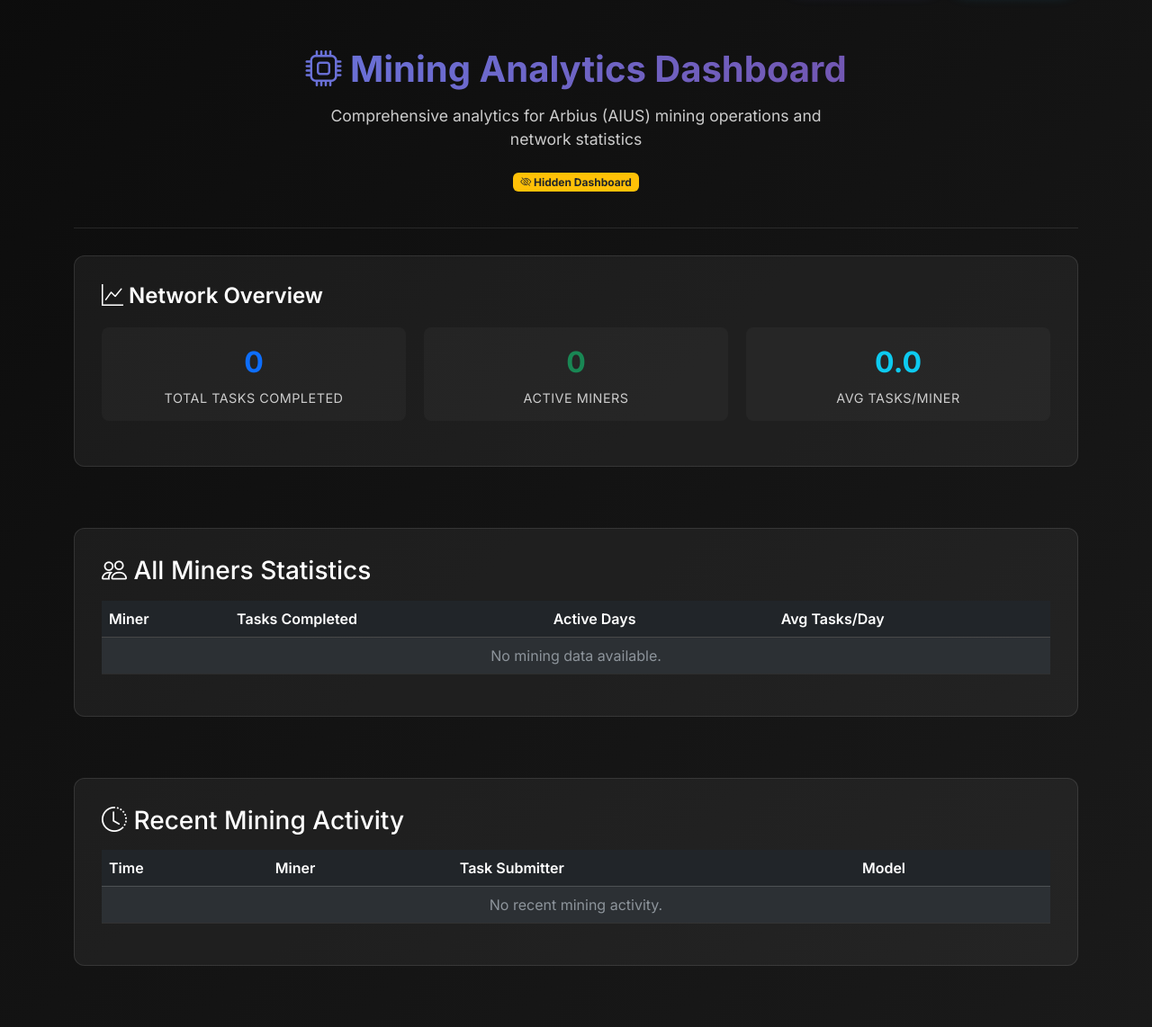
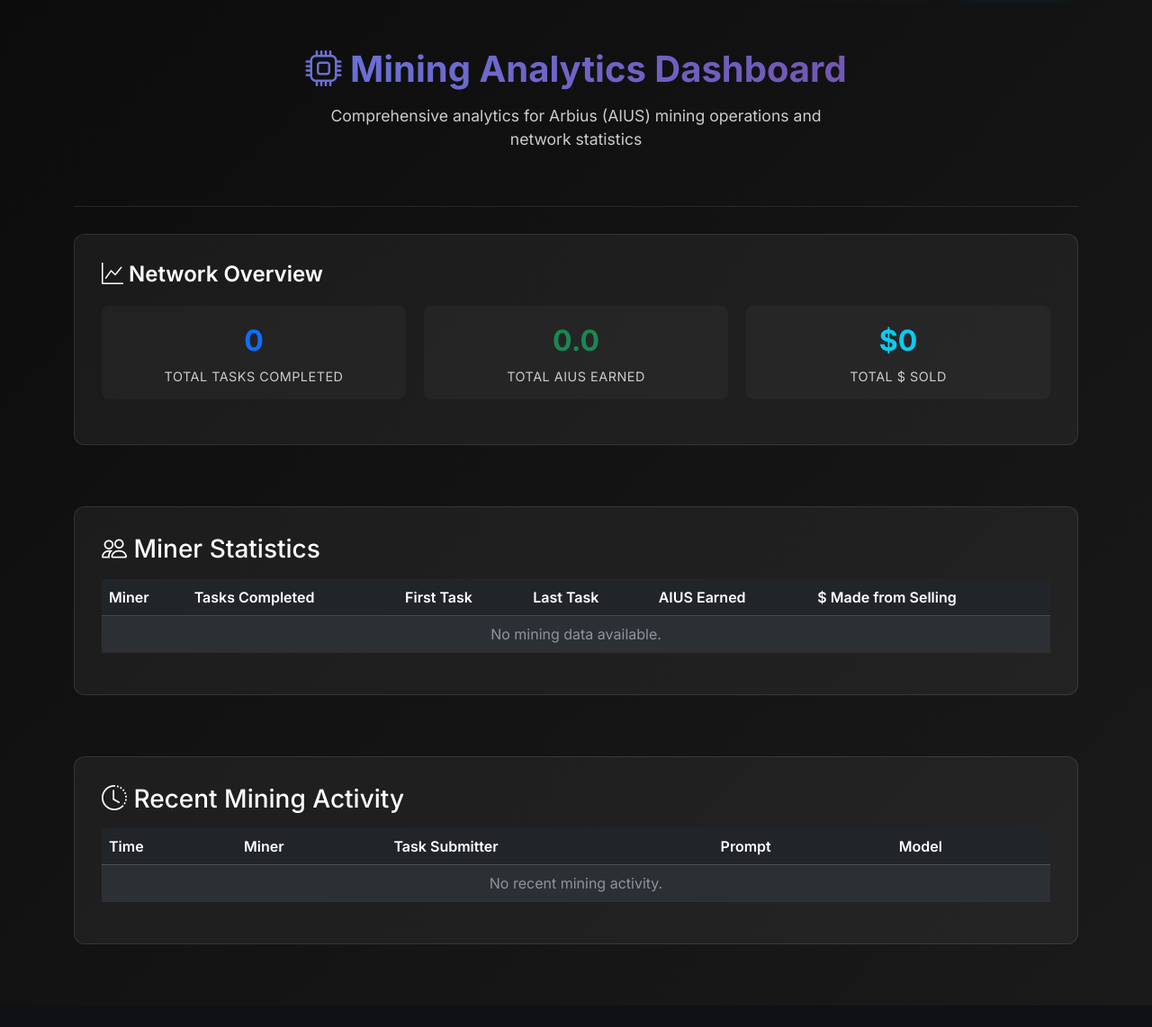
Before and after one commit to svdl1185/arbius_gallery, a Django app: page /dashboard/ in a window 1280 px wide. Shown: the part 63-1205 px from the top of the page at 90% size. After the commit the page ends 1113 px from the top, so only its background shows below. Run offline with Django 5.2, Linux system fonts and the light colour scheme; data that the repository does not hold is empty.

Commit message:
Update mining dashboard: change network metrics, combine miner tables, add prompt column, remove badges

```diff
--- a/gallery/templates/gallery/mining_dashboard.html
+++ b/gallery/templates/gallery/mining_dashboard.html
@@ -10,16 +10,6 @@
         <p class="hero-subtitle">
             Comprehensive analytics for Arbius (AIUS) mining operations and network statistics
         </p>
-        <div class="mt-3">
-            <span class="badge bg-warning text-dark">
-                <i class="bi bi-eye-slash"></i> Hidden Dashboard
-            </span>
-            {% if dune_available %}
-            <span class="badge bg-success text-dark ms-2">
-                <i class="bi bi-check-circle"></i> Dune Analytics Connected
-            </span>
-            {% endif %}
-        </div>
     </div>
 
     <!-- Network Overview -->
@@ -35,74 +25,24 @@
                         <div class="stat-label">Total Tasks Completed</div>
                     </div>
                     <div class="stat-item">
-                        <div class="stat-number text-success">{{ total_unique_miners }}</div>
-                        <div class="stat-label">Active Miners</div>
+                        <div class="stat-number text-success">{{ total_aius_earned|floatformat:1 }}</div>
+                        <div class="stat-label">Total AIUS Earned</div>
                     </div>
                     <div class="stat-item">
-                        <div class="stat-number text-info">{{ avg_tasks_per_miner|floatformat:1 }}</div>
-                        <div class="stat-label">Avg Tasks/Miner</div>
+                        <div class="stat-number text-info">${{ total_usd_sold|floatformat:0 }}</div>
+                        <div class="stat-label">Total $ Sold</div>
                     </div>
                 </div>
             </div>
         </div>
     </div>
 
-    <!-- Miner Earnings - Real Data Only -->
-    {% if dune_available %}
+    <!-- Combined Miner Statistics -->
     <div class="row mb-5">
         <div class="col-12">
             <div class="info-card">
                 <h3 class="mb-3">
-                    <i class="bi bi-currency-dollar"></i> Miner Earnings (Real Data)
-                </h3>
-                <div class="table-responsive">
-                    <table class="table table-dark table-striped">
-                        <thead>
-                            <tr>
-                                <th>Rank</th>
-                                <th>Miner</th>
-                                <th>Tasks Completed</th>
-                                <th>AIUS Earned</th>
-                                <th>Active Days</th>
-                            </tr>
-                        </thead>
-                        <tbody>
-                            {% for miner in top_miners_by_volume %}
-                            {% if miner.has_real_earnings %}
-                            <tr>
-                                <td>{{ forloop.counter }}</td>
-                                <td>
-                                    <div>{{ miner.display_name }}</div>
-                                    <small class="text-muted">{{ miner.short_address }}</small>
-                                </td>
-                                <td>{{ miner.total_tasks_completed }}</td>
-                                <td>
-                                    <span class="text-success">{{ miner.actual_earnings|floatformat:2 }} AIUS</span>
-                                </td>
-                                <td>{{ miner.active_days }}</td>
-                            </tr>
-                            {% endif %}
-                            {% empty %}
-                            <tr>
-                                <td colspan="5" class="text-center text-muted">
-                                    No real earnings data available yet. Connect Dune Analytics for actual earnings.
-                                </td>
-                            </tr>
-                            {% endfor %}
-                        </tbody>
-                    </table>
-                </div>
-            </div>
-        </div>
-    </div>
-    {% endif %}
-
-    <!-- All Miners Statistics -->
-    <div class="row mb-5">
-        <div class="col-12">
-            <div class="info-card">
-                <h3 class="mb-3">
-                    <i class="bi bi-people"></i> All Miners Statistics
+                    <i class="bi bi-people"></i> Miner Statistics
                 </h3>
                 <div class="table-responsive">
                     <table class="table table-dark table-striped">
@@ -110,11 +50,10 @@
                             <tr>
                                 <th>Miner</th>
                                 <th>Tasks Completed</th>
-                                <th>Active Days</th>
-                                <th>Avg Tasks/Day</th>
-                                {% if dune_available %}
-                                <th>Earnings Status</th>
-                                {% endif %}
+                                <th>First Task</th>
+                                <th>Last Task</th>
+                                <th>AIUS Earned</th>
+                                <th>$ Made from Selling</th>
                             </tr>
                         </thead>
                         <tbody>
@@ -125,21 +64,26 @@
                                     <small class="text-muted">{{ miner.short_address }}</small>
                                 </td>
                                 <td>{{ miner.total_tasks_completed }}</td>
-                                <td>{{ miner.active_days }}</td>
-                                <td>{{ miner.avg_tasks_per_day }}</td>
-                                {% if dune_available %}
+                                <td>{{ miner.first_task_formatted }}</td>
+                                <td>{{ miner.last_task_formatted }}</td>
                                 <td>
                                     {% if miner.has_real_earnings %}
-                                        <span class="text-success">{{ miner.actual_earnings|floatformat:2 }} AIUS</span>
+                                        <span class="text-success">{{ miner.aius_earned|floatformat:2 }}</span>
                                     {% else %}
-                                        <span class="text-muted">No data</span>
+                                        <span class="text-muted">-</span>
                                     {% endif %}
                                 </td>
-                                {% endif %}
+                                <td>
+                                    {% if miner.usd_from_sales > 0 %}
+                                        <span class="text-success">${{ miner.usd_from_sales|floatformat:2 }}</span>
+                                    {% else %}
+                                        <span class="text-muted">-</span>
+                                    {% endif %}
+                                </td>
                             </tr>
                             {% empty %}
                             <tr>
-                                <td colspan="{% if dune_available %}5{% else %}4{% endif %}" class="text-center text-muted">
+                                <td colspan="6" class="text-center text-muted">
                                     No mining data available.
                                 </td>
                             </tr>
@@ -165,6 +109,7 @@
                                 <th>Time</th>
                                 <th>Miner</th>
                                 <th>Task Submitter</th>
+                                <th>Prompt</th>
                                 <th>Model</th>
                             </tr>
                         </thead>
@@ -181,12 +126,15 @@
                                     <small>{{ activity.submitter_display_name }}</small>
                                 </td>
                                 <td>
+                                    <small>{{ activity.prompt_short }}</small>
+                                </td>
+                                <td>
                                     <small>{{ activity.model_id|slice:":8" }}...</small>
                                 </td>
                             </tr>
                             {% empty %}
                             <tr>
-                                <td colspan="4" class="text-center text-muted">
+                                <td colspan="5" class="text-center text-muted">
                                     No recent mining activity.
                                 </td>
                             </tr>
--- a/gallery/views.py
+++ b/gallery/views.py
@@ -868,7 +868,7 @@ def mining_dashboard(request):
         except Exception as e:
             logger.warning(f"Failed to fetch Dune data: {e}")
 
-    # Get all miners with their basic statistics
+    # Get all miners with their comprehensive statistics
     miners_stats = ArbiusImage.objects.values('solution_provider').annotate(
         total_tasks_completed=Count('id'),
         first_task=Min('timestamp'),
@@ -879,64 +879,70 @@ def mining_dashboard(request):
         solution_provider='0x0000000000000000000000000000000000000000'
     ).order_by('-total_tasks_completed')
 
-    # Simplified miner statistics - only real earnings
+    # Enhanced miner statistics with all required data
     for miner in miners_stats:
         miner['display_name'] = get_display_name_for_wallet(miner['solution_provider'])
         miner['short_address'] = f"{miner['solution_provider'][:8]}...{miner['solution_provider'][-8:]}"
 
-        # Calculate active days
-        if miner['first_task'] and miner['last_task']:
-            active_days = (miner['last_task'] - miner['first_task']).days + 1
-            miner['active_days'] = active_days
-            miner['avg_tasks_per_day'] = round(miner['total_tasks_completed'] / max(active_days, 1), 2)
+        # Format dates
+        if miner['first_task']:
+            miner['first_task_formatted'] = miner['first_task'].strftime('%Y-%m-%d')
         else:
-            miner['active_days'] = 0
-            miner['avg_tasks_per_day'] = 0
+            miner['first_task_formatted'] = 'N/A'
 
-        # Only show real earnings from Dune Analytics - no estimates
+        if miner['last_task']:
+            miner['last_task_formatted'] = miner['last_task'].strftime('%Y-%m-%d')
+        else:
+            miner['last_task_formatted'] = 'N/A'
+
+        # AIUS earned - only show real earnings from Dune Analytics
         if dune_data and dune_available:
             real_earnings = dune_service.get_miner_earnings_by_address(miner['solution_provider'])
             if real_earnings is not None:
-                miner['actual_earnings'] = real_earnings
+                miner['aius_earned'] = real_earnings
                 miner['has_real_earnings'] = True
             else:
+                miner['aius_earned'] = 0
                 miner['has_real_earnings'] = False
         else:
+            miner['aius_earned'] = 0
             miner['has_real_earnings'] = False
+
+        # $ made from selling - placeholder for future implementation
+        miner['usd_from_sales'] = 0  # Will be populated with real sales data later
 
     # Get basic network statistics
     total_tasks = ArbiusImage.objects.count()
-    total_unique_miners = ArbiusImage.objects.filter(
-        solution_provider__isnull=False
-    ).exclude(
-        solution_provider='0x0000000000000000000000000000000000000000'
-    ).values('solution_provider').distinct().count()
 
-    # Get top miners by volume (only those with real earnings)
-    top_miners_by_volume = [m for m in miners_stats[:10] if m.get('has_real_earnings', False)]
+    # Calculate total AIUS earned (placeholder - will be real data later)
+    total_aius_earned = 0  # Will be sum of all real earnings
 
-    # Get recent mining activity
+    # Calculate total $ sold (placeholder - will be real sales data later)
+    total_usd_sold = 0  # Will be sum of all sales
+
+    # Get recent mining activity with prompts
     recent_mining_activity = ArbiusImage.objects.filter(
         solution_provider__isnull=False
     ).exclude(
         solution_provider='0x0000000000000000000000000000000000000000'
     ).select_related().order_by('-timestamp')[:20]
 
-    # Add display names for recent activity
+    # Add display names and format prompts for recent activity
     for activity in recent_mining_activity:
         activity.miner_display_name = get_display_name_for_wallet(activity.solution_provider)
         activity.submitter_display_name = get_display_name_for_wallet(activity.task_submitter)
-
-    # Calculate average tasks per miner
-    avg_tasks_per_miner = round(total_tasks / max(total_unique_miners, 1), 2)
+        # Truncate prompt if too long
+        if activity.prompt and len(activity.prompt) > 50:
+            activity.prompt_short = activity.prompt[:50] + "..."
+        else:
+            activity.prompt_short = activity.prompt or "N/A"
 
     context = {
         'miners_stats': miners_stats,
         'total_tasks': total_tasks,
-        'total_unique_miners': total_unique_miners,
-        'top_miners_by_volume': top_miners_by_volume,
+        'total_aius_earned': total_aius_earned,
+        'total_usd_sold': total_usd_sold,
         'recent_mining_activity': recent_mining_activity,
-        'avg_tasks_per_miner': avg_tasks_per_miner,
         'dune_available': dune_available,
         'wallet_address': current_wallet_address,
         'user_profile': getattr(request, 'user_profile', None),
```
